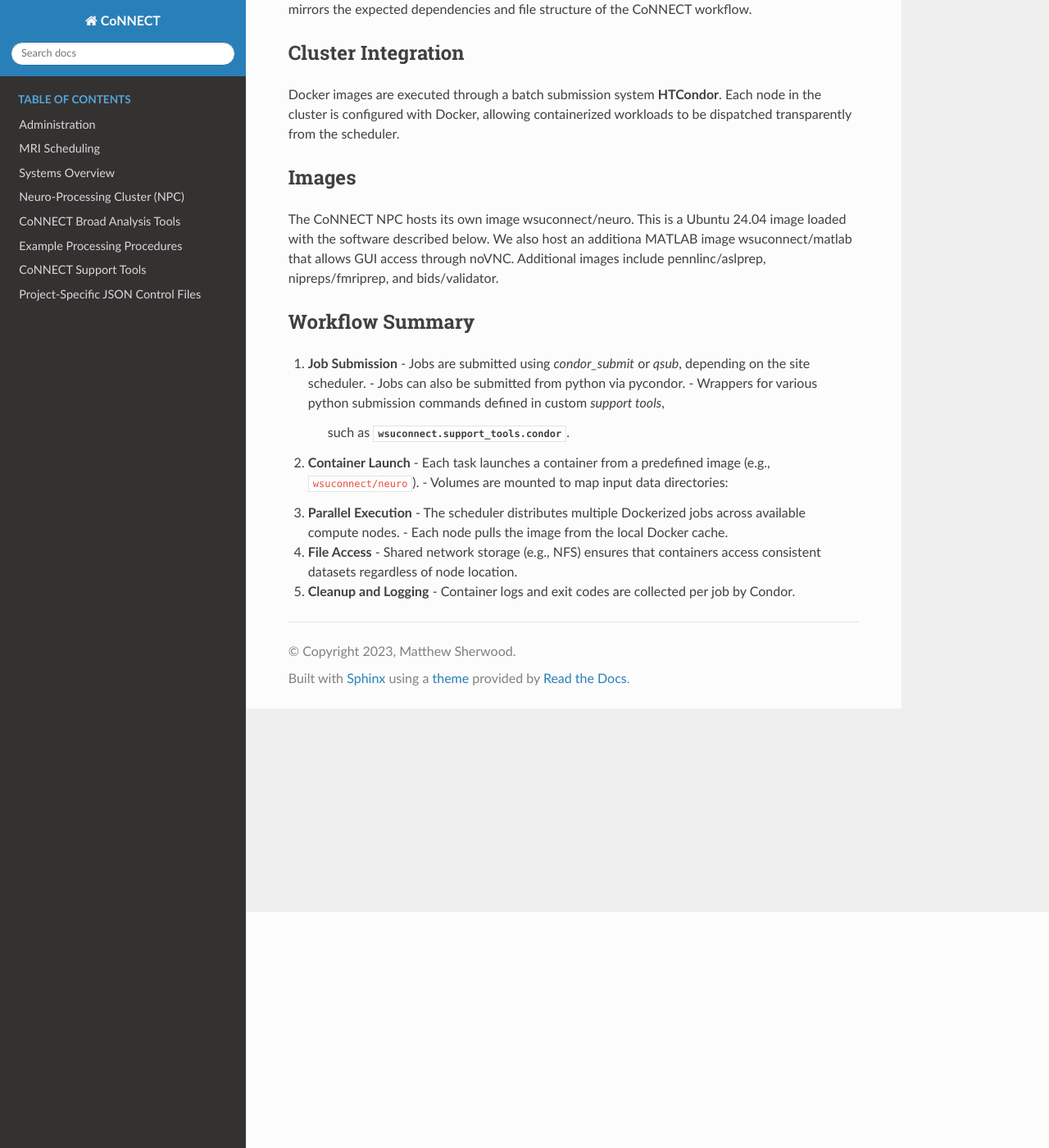
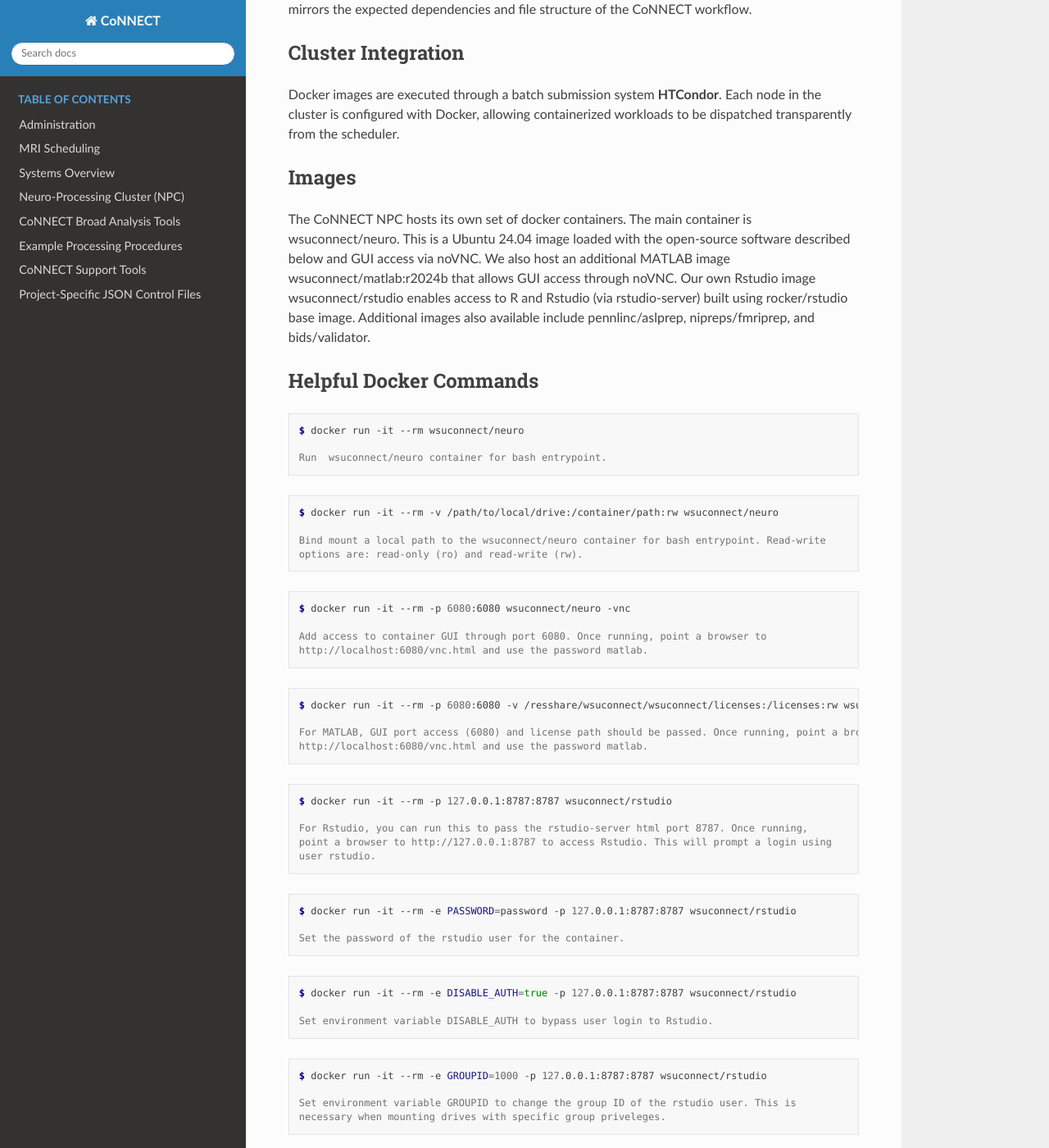
Before and after one commit to mattsherwood87/wsuconnect, a Sphinx documentation site: the page built from docs/source/cluster_computing/containerized_processing.rst, in a window 1280 px wide and 1400 px high, scrolled down 288 px. Shown: the whole window at 82% size. Built offline with Sphinx 7.4.7 and the Read the Docs theme 3.1.0, drawn with Linux system fonts in a browser that asks for light colours; some of the changed text lies outside the part shown.

Commit message:
docker instructions

```diff
--- a/docs/source/cluster_computing/containerized_processing.rst
+++ b/docs/source/cluster_computing/containerized_processing.rst
@@ -22,10 +22,84 @@ workloads to be dispatched transparently from the scheduler.
 Images
 ------
 
-The CoNNECT NPC hosts its own image wsuconnect/neuro. This is a Ubuntu 24.04 image
-loaded with the software described below. We also host an additiona MATLAB image
-wsuconnect/matlab that allows GUI access through noVNC. Additional images include
-pennlinc/aslprep, nipreps/fmriprep, and bids/validator.
+The CoNNECT NPC hosts its own set of docker containers. The main container is
+wsuconnect/neuro. This is a Ubuntu 24.04 image loaded with the open-source software
+described below and GUI access via noVNC. We also host an additional MATLAB image
+wsuconnect/matlab:r2024b that allows GUI access through noVNC. Our own Rstudio image
+wsuconnect/rstudio enables access to R and Rstudio (via rstudio-server) built using
+rocker/rstudio base image. Additional images also available include pennlinc/aslprep,
+nipreps/fmriprep, and bids/validator.
+
+Helpful Docker Commands
+------------------------
+
+.. code-block:: shell-session
+
+    $ docker run -it --rm wsuconnect/neuro
+
+    Run  wsuconnect/neuro container for bash entrypoint.
+
+
+.. code-block:: shell-session
+
+    $ docker run -it --rm -v /path/to/local/drive:/container/path:rw wsuconnect/neuro
+
+    Bind mount a local path to the wsuconnect/neuro container for bash entrypoint. Read-write
+    options are: read-only (ro) and read-write (rw).
+
+
+.. code-block:: shell-session
+
+    $ docker run -it --rm -p 6080:6080 wsuconnect/neuro -vnc
+
+    Add access to container GUI through port 6080. Once running, point a browser to
+    http://localhost:6080/vnc.html and use the password matlab.
+
+
+.. code-block:: shell-session
+
+    $ docker run -it --rm -p 6080:6080 -v /resshare/wsuconnect/wsuconnect/licenses:/licenses:rw wsuconnect/matlab:r2024b -vnc
+
+    For MATLAB, GUI port access (6080) and license path should be passed. Once running, point a browser to
+    http://localhost:6080/vnc.html and use the password matlab.
+
+
+.. code-block:: shell-session
+
+    $ docker run -it --rm -p 127.0.0.1:8787:8787 wsuconnect/rstudio
+
+    For Rstudio, you can run this to pass the rstudio-server html port 8787. Once running,
+    point a browser to http://127.0.0.1:8787 to access Rstudio. This will prompt a login using
+    user rstudio.
+
+
+.. code-block:: shell-session
+
+    $ docker run -it --rm -e PASSWORD=password -p 127.0.0.1:8787:8787 wsuconnect/rstudio
+
+    Set the password of the rstudio user for the container.
+
+
+.. code-block:: shell-session
+
+    $ docker run -it --rm -e DISABLE_AUTH=true -p 127.0.0.1:8787:8787 wsuconnect/rstudio
+
+    Set environment variable DISABLE_AUTH to bypass user login to Rstudio.
+
+
+.. code-block:: shell-session
+
+    $ docker run -it --rm -e GROUPID=1000 -p 127.0.0.1:8787:8787 wsuconnect/rstudio
+
+    Set environment variable GROUPID to change the group ID of the rstudio user. This is
+    necessary when mounting drives with specific group priveleges.
+
+.. seealso::
+   Additional helpful rstudio docker commands can be found at the links below:
+   https://rocker-project.org/images/versioned/rstudio.html
+   https://davetang.org/muse/2021/04/24/running-rstudio-server-with-docker/
+
+
 
 Workflow Summary
 ----------------
--- a/setup.py
+++ b/setup.py
@@ -4,4 +4,5 @@ setup(
     name="wsuconnect",
     version="0.1",
     packages=find_packages(),
+    include_package_data=True,
 )
```
Also changed, not shown: 1 other file.
